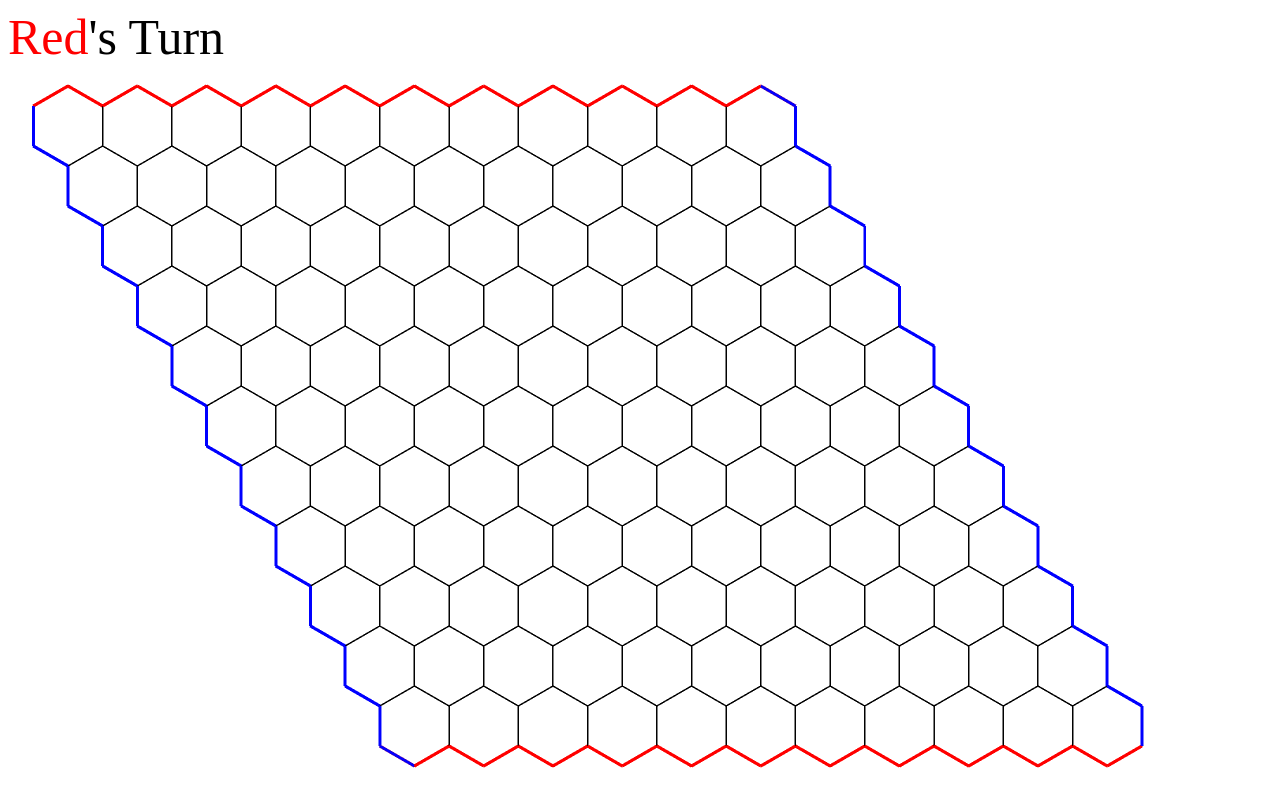
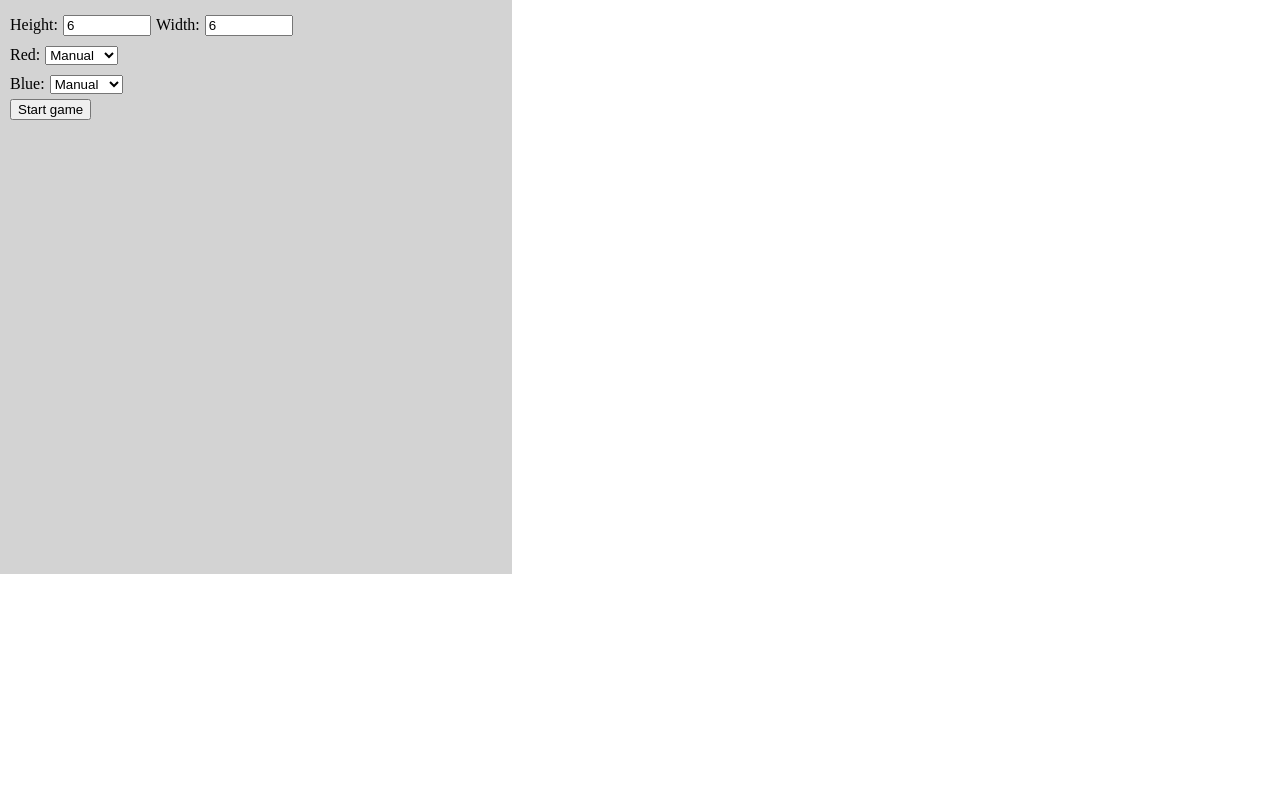
Before and after one commit to AaronHe7/hex, a React app: page / in a window 1280 px wide. Built offline with nearby package versions, Linux system fonts and the light colour scheme.

Commit message:
Add customizable game

```diff
--- a/package.json
+++ b/package.json
@@ -39,5 +39,8 @@
       "last 1 firefox version",
       "last 1 safari version"
     ]
+  },
+  "devDependencies": {
+    "gh-pages": "^3.2.3"
   }
 }
--- a/public/index.html
+++ b/public/index.html
@@ -6,7 +6,7 @@
   <link rel="icon" href="%PUBLIC_URL%/favicon.ico" />
   <meta name="viewport" content="width=device-width, initial-scale=1" />
   <meta name="theme-color" content="#000000" />
-  <meta name="description" content="Web site created using create-react-app" />
+  <meta name="description" content="Game of Hex" />
   <link rel="apple-touch-icon" href="%PUBLIC_URL%/logo192.png" />
   <script src="https://cdn.jsdelivr.net/npm/p5@1.4.0/lib/p5.js"></script>
   <!--
@@ -23,10 +23,10 @@
       work correctly both with client-side routing and a non-root public URL.
       Learn how to configure a non-root public URL by running `npm run build`.
     -->
-  <title>React App</title>
+  <title>Hex</title>
 </head>
 
-<body>
+<body style="margin: 0">
   <noscript>You need to enable JavaScript to run this app.</noscript>
   <script>
   </script>
--- a/src/components/Game.js
+++ b/src/components/Game.js
@@ -1,6 +1,7 @@
 import React, { Component } from 'react'
 import Hex from './Hex'
 import styles from './css/game.module.scss'
+import randomPlayer from './randomPlayer'
 
 
 export default class Game extends Component {
@@ -9,15 +10,49 @@ export default class Game extends Component {
         this.canvasRef = React.createRef();
         this.statusRef = React.createRef();
         this.statusRef2 = React.createRef();
+        this.heightRef = React.createRef();
+        this.widthRef = React.createRef();
+        this.redRef = React.createRef();
+        this.blueRef = React.createRef();
+    }
+    isInteger(s) {
+        for (let i = 0; i < s.length; i++) {
+            if (!"0123456789".includes(s[i])) {
+                return false;
+            }
+        }
+        return s.length > 0 && parseInt(s) !== 0;
     }
     componentDidMount() {
         this.canvas = this.canvasRef.current;
         this.ctx = this.canvas.getContext("2d");
-        this.hex = new Hex();
         this.WHITE = [255, 255, 255];
         this.BLACK = [0, 0, 0];
         this.RED = [255, 0, 0];
         this.BLUE = [0, 0, 255];
+        this.interval = setInterval(() => {
+            this.update()
+            this.draw()
+        }, 1000 / 30);
+        let _this = this;
+        this.canvas.addEventListener('click', function (e) {
+            const rect = _this.canvas.getBoundingClientRect();
+            const ratioX = _this.canvas.width / rect.width;
+            const ratioY = _this.canvas.height / rect.height;
+            const x = ratioX * (e.clientX - rect.left);
+            const y = ratioY * (e.clientY - rect.top);
+            _this.mousePressed(x, y)
+        })
+    }
+    startGame() {
+        if (!this.isInteger(this.heightRef.current.value) || !this.isInteger(this.widthRef.current.value)) {
+            return;
+        }
+        this.aiRed = this.redRef.current.value;
+        this.aiBlue = this.blueRef.current.value;
+        let height = parseInt(this.heightRef.current.value);
+        let width = parseInt(this.widthRef.current.value);
+        this.hex = new Hex(height, width);
         this.hexagons = new Array(this.hex.HEIGHT);
         this.cellSize = 80;
         for (let i = 0; i < this.hex.HEIGHT; i++) {
@@ -31,17 +66,6 @@ export default class Game extends Component {
                 }
             }
         }
-        setInterval(() => {
-            this.update()
-            this.draw()
-        }, 1000 / 30);
-        let _this = this;
-        this.canvas.addEventListener('click', function (e) {
-            const rect = _this.canvas.getBoundingClientRect();
-            const x = 2 * (e.clientX - rect.left);
-            const y = 2 * (e.clientY - rect.top);
-            _this.mousePressed(x, y)
-        })
     }
     getCenter(row, col) {
         let s60 = Math.sin(Math.PI / 3);
@@ -83,8 +107,10 @@ export default class Game extends Component {
         }
     }
     draw() {
+        if (!this.hex) return;
         this.ctx.fillStyle = "white";
         this.ctx.rect(0, 0, this.canvas.width, this.canvas.height);
+        this.ctx.fill();
         for (let i = 0; i < this.hex.HEIGHT; i++) {
             for (let j = 0; j < this.hex.WIDTH; j++) {
                 this.ctx.fillStyle = "white";
@@ -114,6 +140,12 @@ export default class Game extends Component {
     update() {
         let status = this.statusRef.current;
         let status2 = this.statusRef2.current;
+        if (!this.hex) {
+            status.textContent = status2.textContent = "";
+            return;
+        }
+        this.move();
+        return;
         if (!this.hex.gameOver) {
             status.textContent = `${this.hex.currentPlayer > 0 ? "Red" : "Blue"}`
             status2.textContent = "'s Turn";
@@ -128,6 +160,19 @@ export default class Game extends Component {
             status.textContent = `${this.hex.winner > 0 ? "Red" : "Blue"}`
             status2.textContent = " Wins";
         }
+    }
+    move() {
+        if (this.hex.gameOver) return;
+        let playerString = this.hex.currentPlayer == 1 ? this.aiRed : this.aiBlue;
+        let player;
+        if (playerString === "manual") return;
+        switch (playerString) {
+            case "random":
+                player = new randomPlayer(this.hex);
+                break;
+        }
+        console.log(playerString);
+        player.move();
     }
     getCell(x, y) {
         for (let i = 0; i < this.hex.HEIGHT; i++) {
@@ -146,12 +191,36 @@ export default class Game extends Component {
     }
     render() {
         return (
-            <div>
-                <span ref={this.statusRef} className={styles.status}></span>
-                <span ref={this.statusRef2} className={styles.status}></span>
-                <br />
-                <canvas ref={this.canvasRef} width="2400" height="1600" style={{ width: "1200px", height: "800px" }}></canvas>
-            </div >
+            <div class={styles.container}>
+                <div class={styles.controls}>
+                    <label for="height">Height:</label>
+                    <input type="number" min="1" name="height" id="height" ref={this.heightRef} value="6" />
+                    <label for="width">Width:</label>
+                    <input type="number" min="1" name="width" id="width" ref={this.widthRef} value="6" />
+                    <br />
+                    <label for="red">Red:</label>
+                    <select name="red" id="red" ref={this.redRef}>
+                        <option value="manual">Manual</option>
+                        <option value="random">Random</option>
+                        {/* <option value="mcts">MCTS</option> */}
+                    </select>
+                    <br />
+                    <label for="blue">Blue:</label>
+                    <select name="blue" id="blue" ref={this.blueRef}>
+                        <option value="manual">Manual</option>
+                        <option value="random">Random</option>
+                        {/* <option value="mcts">MCTS</option> */}
+                    </select>
+                    <br />
+                    <button onClick={() => this.startGame()}>Start game</button>
+                </div>
+                <div class={styles.game}>
+                    <span ref={this.statusRef} className={styles.status}></span>
+                    <span ref={this.statusRef2} className={styles.status}></span>
+                    <br />
+                    <canvas ref={this.canvasRef} width="2400" height="1600" style={{ width: "60vw" }}></canvas>
+                </div >
+            </div>
         )
     }
 }
--- a/src/components/Hex.js
+++ b/src/components/Hex.js
@@ -2,9 +2,9 @@ import React, { Component } from 'react'
 import PropTypes from 'prop-types'
 
 export default class Hex {
-    constructor() {
-        this.WIDTH = 11;
-        this.HEIGHT = 11;
+    constructor(height = 11, width = 11) {
+        this.WIDTH = height;
+        this.HEIGHT = width;
         this.currentPlayer = 1;
         this.gameOver = false;
         this.winner = 0;
@@ -89,7 +89,6 @@ export default class Hex {
         }
         let connect1 = this.findConnection(r, c, f1);
         let connect2 = this.findConnection(r, c, f2);
-        console.log(connect1, connect2);
         return connect1 && connect2;
     }
 }
--- a/src/components/css/game.module.scss
+++ b/src/components/css/game.module.scss
@@ -9,3 +9,24 @@
 .blue {
     color: blue;
 }
+
+.container {
+    display: flex;
+}
+
+.controls {
+    width: 40%;
+    background-color: lightgray;
+    margin: 0;
+    padding: 10px;
+    input {
+        margin: 5px;
+        width: 80px;
+    }
+    select {
+        margin: 5px
+    }
+}
+
+.game {
+}
--- /dev/null
+++ b/src/components/randomPlayer.js
@@ -0,0 +1,17 @@
+export default class randomPlayer {
+    constructor(hex) {
+        this.hex = hex;
+    }
+    move() {
+        let moves = [];
+        for (let i = 0; i < this.hex.HEIGHT; i++) {
+            for (let j = 0; j < this.hex.WIDTH; j++) {
+                if (!this.hex.board[i][j]) {
+                    moves.push([i, j])
+                }
+            }
+        }
+        if (!moves.length) return;
+        this.hex.move(...moves[Math.floor(Math.random() * moves.length)]);
+    }
+}
```
Also changed, not shown: 1 other file.
